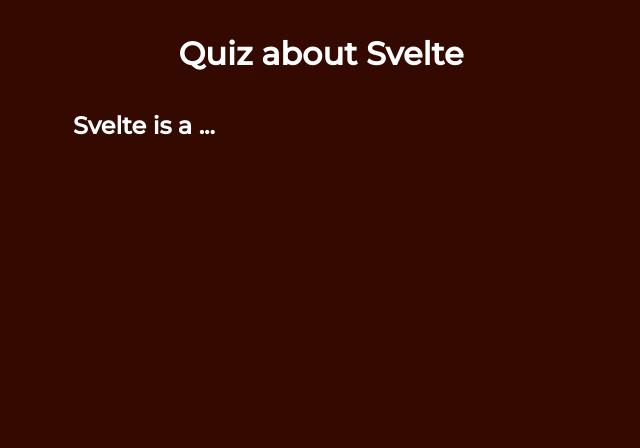
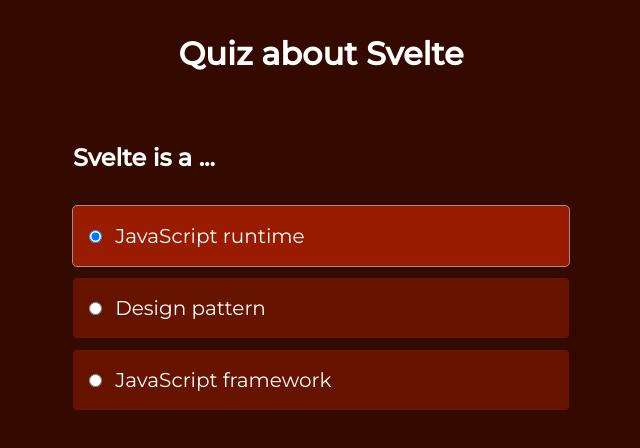
Before and after one commit to MoinJulian/Tutorials, a Svelte app in the folder Quiz-App-With-Svelte-and-Vue/svelte/: page / in a window 1280 px wide. Shown: the top 448 px of the page, without its empty margins (319-959 px from the left). Built offline with nearby package versions, Linux system fonts and the light colour scheme.

Commit message:
Answers Svelte

```diff
--- a/Quiz-App-With-Svelte-and-Vue/svelte/src/components/Question.svelte
+++ b/Quiz-App-With-Svelte-and-Vue/svelte/src/components/Question.svelte
@@ -1,5 +1,65 @@
 <script lang="ts">
-    export let question: question;
+  import { questions } from "../config";
+
+  export let question: question;
+  let selected_index = 0;
 </script>
 
-<h2>{question.question}</h2>
+<form>
+  <h2>{question.question}</h2>
+  <section class="answers">
+    {#each question.answers as answer, index}
+      <label class="answer" class:selected={index == selected_index}>
+        <input
+          type="radio"
+          value={index}
+          name={question.id}
+          bind:group={selected_index}
+        />
+        <span class="answer_text">
+          {answer}
+        </span>
+      </label>
+    {/each}
+  </section>
+</form>
+
+<style>
+  h2 {
+    padding-block: 2rem;
+  }
+
+  .answers {
+    display: flex;
+    flex-direction: column;
+    gap: 0.75rem;
+  }
+
+  .answer {
+    background-color: var(--answer-color);
+    padding: 1rem;
+    border-radius: 0.25rem;
+    font-size: 1.25rem;
+    cursor: pointer;
+  }
+
+  .answer.selected {
+    background-color: var(--answer-color-selected);
+    outline: 0.1rem solid var(--outline-color);
+  }
+
+  .answer_text {
+    padding-left: 0.5rem;
+  }
+
+  menu {
+    margin-top: 1.5rem;
+    display: flex;
+    gap: 0.5rem;
+  }
+
+  .message {
+    font-size: 1.25rem;
+    margin-top: 1.5rem;
+  }
+</style>
```
